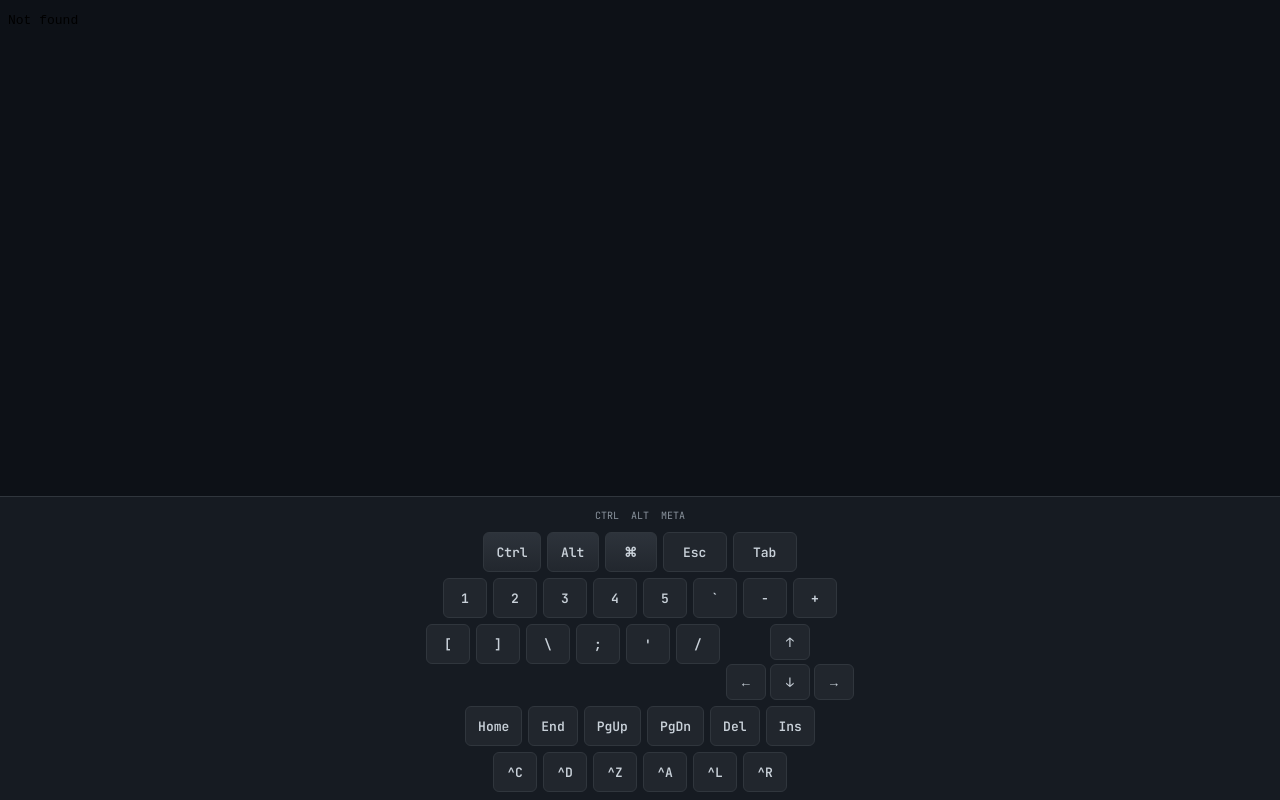
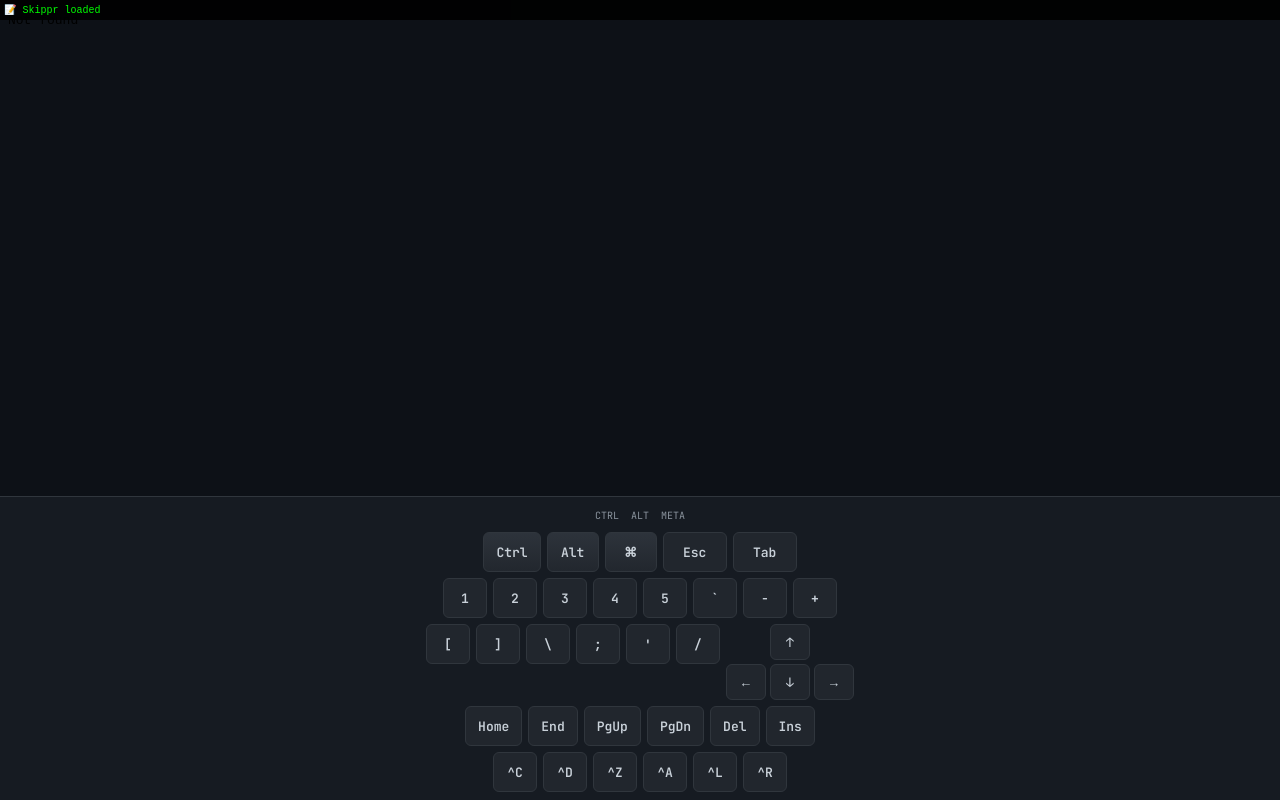
Before and after one commit to Olwiba/skippr, a plain HTML site: page web/index.html in a window 1280 px wide. Drawn offline with Linux system fonts and the light colour scheme.

Commit message:
add debug

```diff
--- a/web/index.html
+++ b/web/index.html
@@ -197,9 +197,28 @@
         display: none;
       }
     }
+
+    /* Debug console */
+    #debug {
+      position: fixed;
+      top: 0;
+      left: 0;
+      right: 0;
+      max-height: 120px;
+      overflow-y: auto;
+      background: rgba(0,0,0,0.9);
+      color: #0f0;
+      font-family: monospace;
+      font-size: 10px;
+      padding: 4px;
+      z-index: 9999;
+      pointer-events: none;
+    }
+    #debug.hidden { display: none; }
   </style>
 </head>
 <body>
+  <div id="debug"></div>
   <div class="container">
     <div class="terminal-wrapper">
       <iframe id="terminal" src="/terminal/"></iframe>
@@ -271,6 +290,37 @@
   </div>
 
   <script>
+    // Debug console for mobile
+    const debugEl = document.getElementById('debug');
+    const origLog = console.log;
+    const origWarn = console.warn;
+    const origError = console.error;
+
+    function debugLog(prefix, ...args) {
+      const msg = args.map(a => typeof a === 'object' ? JSON.stringify(a) : String(a)).join(' ');
+      debugEl.innerHTML += `<div>${prefix} ${msg}</div>`;
+      debugEl.scrollTop = debugEl.scrollHeight;
+    }
+
+    console.log = (...args) => { origLog(...args); debugLog('📝', ...args); };
+    console.warn = (...args) => { origWarn(...args); debugLog('⚠️', ...args); };
+    console.error = (...args) => { origError(...args); debugLog('❌', ...args); };
+
+    // Triple-tap anywhere to toggle debug
+    let tapCount = 0;
+    let tapTimer = null;
+    document.addEventListener('touchstart', () => {
+      tapCount++;
+      clearTimeout(tapTimer);
+      tapTimer = setTimeout(() => { tapCount = 0; }, 500);
+      if (tapCount === 3) {
+        debugEl.classList.toggle('hidden');
+        tapCount = 0;
+      }
+    }, { passive: true });
+
+    console.log('Skippr loaded');
+
     const keyboard = document.getElementById('keyboard');
     const toggleBtn = document.getElementById('toggle-keyboard');
     const terminalIframe = document.getElementById('terminal');
```
